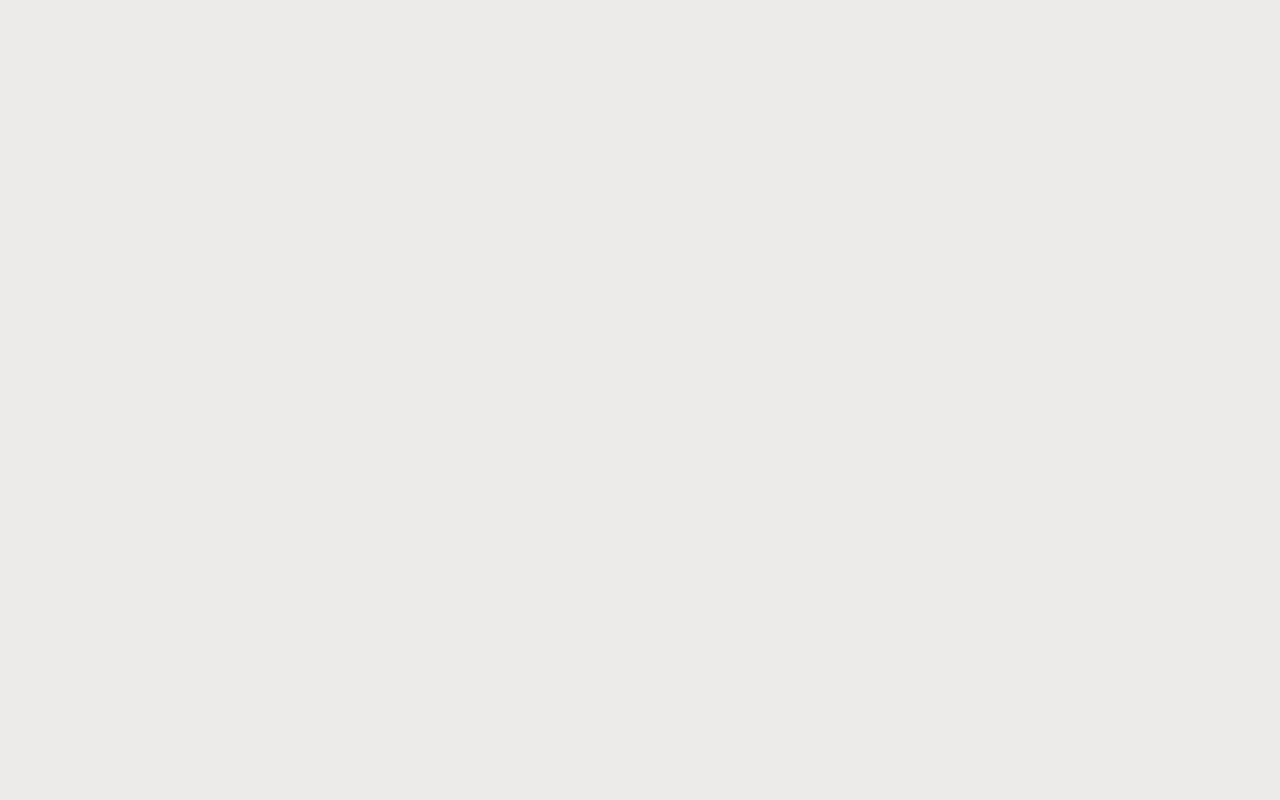
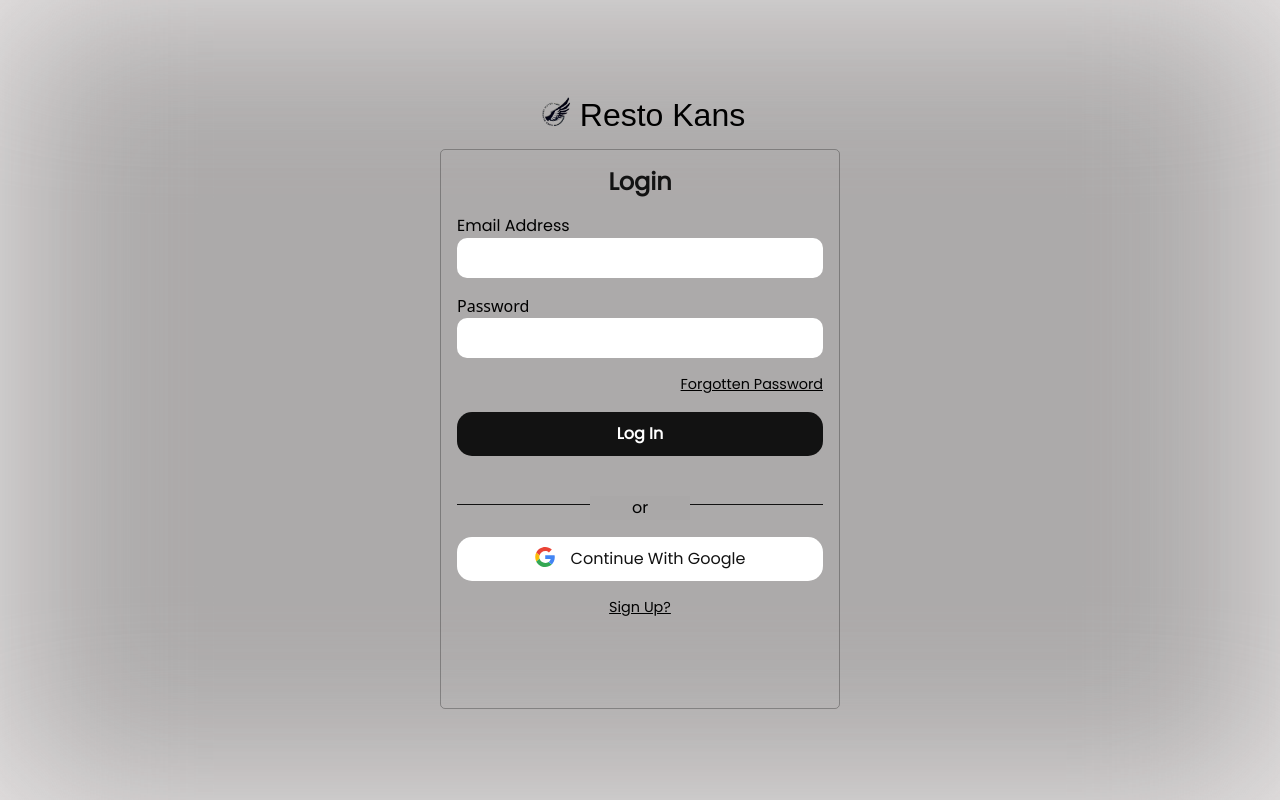
Before and after one commit to Asuraking913/Resto-Kans, a React (Vite) app: page /authenticate in a window 1280 px wide. Before the commit this address had no page. Built offline with nearby package versions, Linux system fonts and the light colour scheme.

Commit message:
created login/signup page for api intergration

```diff
--- a/src/App.jsx
+++ b/src/App.jsx
@@ -3,7 +3,8 @@ import { BrowserRouter as Router, Routes, Route } from 'react-router-dom'
 import OrderPage from './pages/order'
 import Landing from './pages/landing'
 import Dashboard from './pages/dashboard'
-import SideBar from './components/primary-comp/sidebar'
+import Authenticate from './pages/authenticate'
+// import SideBar from './components/primary-comp/sidebar'
 
 function App() {
   return (
@@ -13,6 +14,7 @@ function App() {
             <Route path={"/"} element = {<Landing />}/>
             <Route path={"/menu"} element = {<OrderPage />}/>
             <Route path={"/dashboard"} element = {<Dashboard />}/>
+            <Route path={"/authenticate"} element={<Authenticate />}/>
           </Routes>
       </Router>
     </div>
--- /dev/null
+++ b/src/components/authForms/loginForm.jsx
@@ -0,0 +1,43 @@
+import React from 'react'
+import logo1 from "../../assets/logo1.svg"
+import { motion, AnimatePresence } from 'framer-motion'
+
+function LoginForm({onLogin}) {
+
+
+  return (
+    <form action="#" className='w-full flex flex-col gap-[1em]'>
+        <h2 className='text-2xl poppins text-center font-bold text-[--black]'>Login</h2>
+            <p className='poppins'>
+              <label htmlFor="email">Email Address</label>
+              <input className='block w-full p-[8px] rounded-[10px]' type="email" name="email" id="email" />
+            </p>
+            <p>
+              <label htmlFor="password">Password</label>
+              <input className='block w-full p-[8px] rounded-[10px]' type="password" name="password" id="password" />
+            </p>
+
+            <div className='flex justify-end'>
+              <button className='poppins text-[0.9rem] underline hover:opacity-80'>
+                Forgotten Password
+              </button>
+            </div>
+
+            <button className='p-[10px] bg-[--black] rounded-[15px] text-[--nav] poppins font-bold' type="submit">Log In</button>
+
+            <div className='flex justify-center border-b-[1px] border-[--black] relative mt-[2em]'>
+              <p className='backdrop-blur-sm absolute top-[-8px] poppins border-transparent border-[0px] w-[100px] bg-[#AAA8A8] flex items-center justify-center'>or</p>
+            </div>
+
+            <button className='p-[10px] bg-[--nav] justify-center flex items-center rounded-[15px] text-[--black] poppins  mt-[1em]' type="submit">
+              <div className='flex gap-[1em] capitalize'>
+                <img src={logo1} className='w-[20px] h-[20px]' alt="" />
+                <span>Continue with google</span>
+              </div>
+            </button>
+            <span onClick={() => onLogin(false)} className='text-center text-[0.9rem] poppins underline hover:opacity-80'>Sign Up?</span>
+          </form>
+  )
+}
+
+export default LoginForm
--- /dev/null
+++ b/src/components/authForms/signupform.jsx
@@ -0,0 +1,47 @@
+import React from 'react'
+import logo1 from "../../assets/logo1.svg"
+
+function SignUp({onLogin}) {
+  return (
+    <div>
+        <form action="#" className='w-full  flex flex-col gap-[1em] py-[1em]'>
+
+            <h2 className='text-xl poppins text-center font-bold text-[--black]'>Create An Account</h2>
+
+
+            <p className='poppins'>
+              <label htmlFor="email">Email Address</label>
+              <input className='block w-full p-[8px] rounded-[10px]' type="email" name="email" id="email" />
+            </p>
+            <p>
+              <label htmlFor="password">Password</label>
+              <input className='block w-full p-[8px] rounded-[10px]' type="password" name="password" id="password" />
+            </p>
+
+            {/* <div className='flex justify-end'>
+              <button className='poppins text-[0.9rem] underline hover:opacity-80'>
+                Forgotten Password
+              </button>
+            </div> */}
+
+            <button className='p-[10px] bg-[--black] rounded-[15px] text-[--nav] poppins font-bold' type="submit">Sign UP</button>
+
+            <div className='flex justify-center border-b-[1px] border-[--black] relative mt-[2em]'>
+              <p className='backdrop-blur-sm absolute py-[8px] top-[-19px] poppins   poppins border-transparent border-[0px] w-[100px] bg-[#AAA8A8] flex items-center justify-center'>or</p>
+            </div>
+
+            <button className='p-[10px] bg-[--nav] justify-center flex items-center rounded-[15px] text-[--black] poppins  mt-[1em]' type="submit">
+              <div className='flex gap-[1em] capitalize'>
+                <img src={logo1} className='w-[20px] h-[20px]' alt="" />
+                <span>Continue with google</span>
+              </div>
+            </button>
+
+            <span onClick={() => onLogin(true)} className='text-center text-[0.9rem] cursor-pointer poppins underline hover:opacity-80'>Log In?</span>
+
+          </form>
+    </div>
+  )
+}
+
+export default SignUp
--- /dev/null
+++ b/src/pages/authenticate.jsx
@@ -0,0 +1,42 @@
+import React from 'react'
+import logo from "../assets/logo.png"
+import { useState } from 'react'
+
+import Nav from '../components/primary-comp/nav'
+import LoginForm from '../components/authForms/loginForm'
+import SignUp from '../components/authForms/signupform'
+
+function Authenticate() {
+
+  const [login, setLogin] = useState(true)
+
+
+  return (
+    <div className='h-screen w-full flex items-center justify-center flex-col gap-[10px]'>
+      <div className='absolute w-full h-full backdrop-blur-sm z-[-1] bg-[--blackv] blur-[90px] rounded-[50%]x'>
+      </div>
+      <div className='flex gap-[5px] items-center '>
+        <img src={logo} className='w-[40px] h-[40px]' alt="" />
+        <h1 className='ubun text-[2rem] '>Resto Kans</h1>
+      </div>
+
+      <div className='w-[400px]  min-h-[70vh] border-[1px] border-[--blackv] rounded-[5px] flex flex-col  items-center'>
+
+          {
+            login ?
+            <div className='w-full px-[1em] py-[1em]'>
+              <LoginForm onLogin={setLogin}/>
+            </div>
+
+          :
+
+            <div className='w-full  py-[1em] h-full px-[1em]'>
+              <SignUp onLogin={setLogin}/>
+            </div>
+          }
+      </div>
+    </div>
+  )
+}
+
+export default Authenticate
--- a/src/pages/login.jsx
+++ /dev/null
@@ -1,9 +0,0 @@
-import React from 'react'
-
-function Login() {
-  return (
-    <div>Login</div>
-  )
-}
-
-export default Login
```
Also changed, not shown: src/assets/logo1.svg (added).
